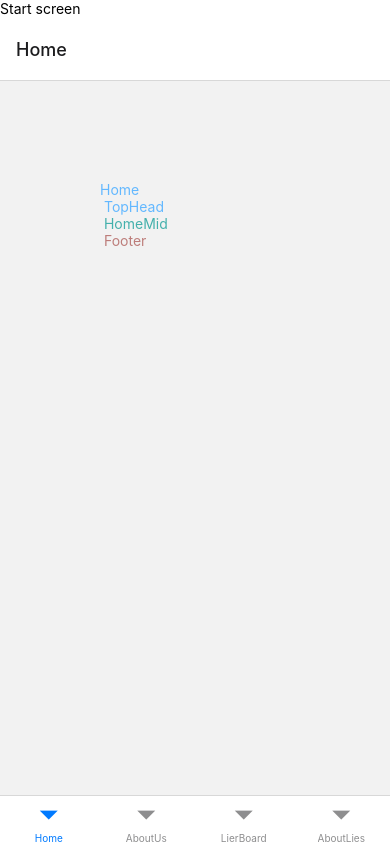
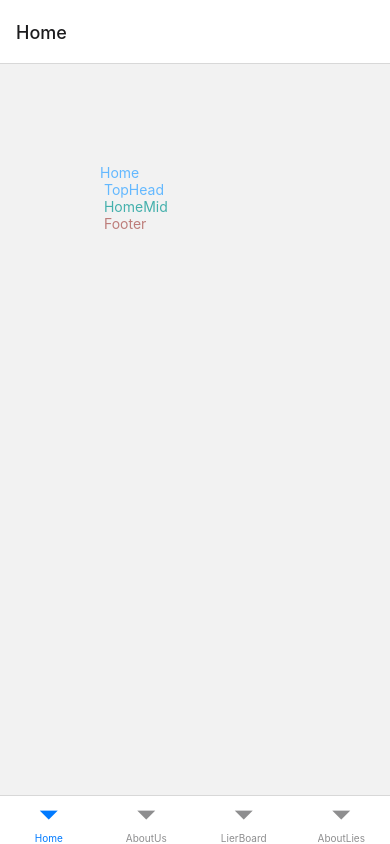
Before and after one commit to psteingh/LTRapp, a React Native app: screen / in a window 390 px wide. Built offline with nearby package versions, Linux system fonts and the light colour scheme.

Commit message:
ltrapp0403153

```diff
--- a/App.js
+++ b/App.js
@@ -11,9 +11,9 @@ export default function App() {
   return (
     <NavigationContainer>
 
-      <View>
+      {/* <View>
         <Text>Start screen</Text>
-      </View>
+      </View> */}
 
       <NavBottom />
 
```
